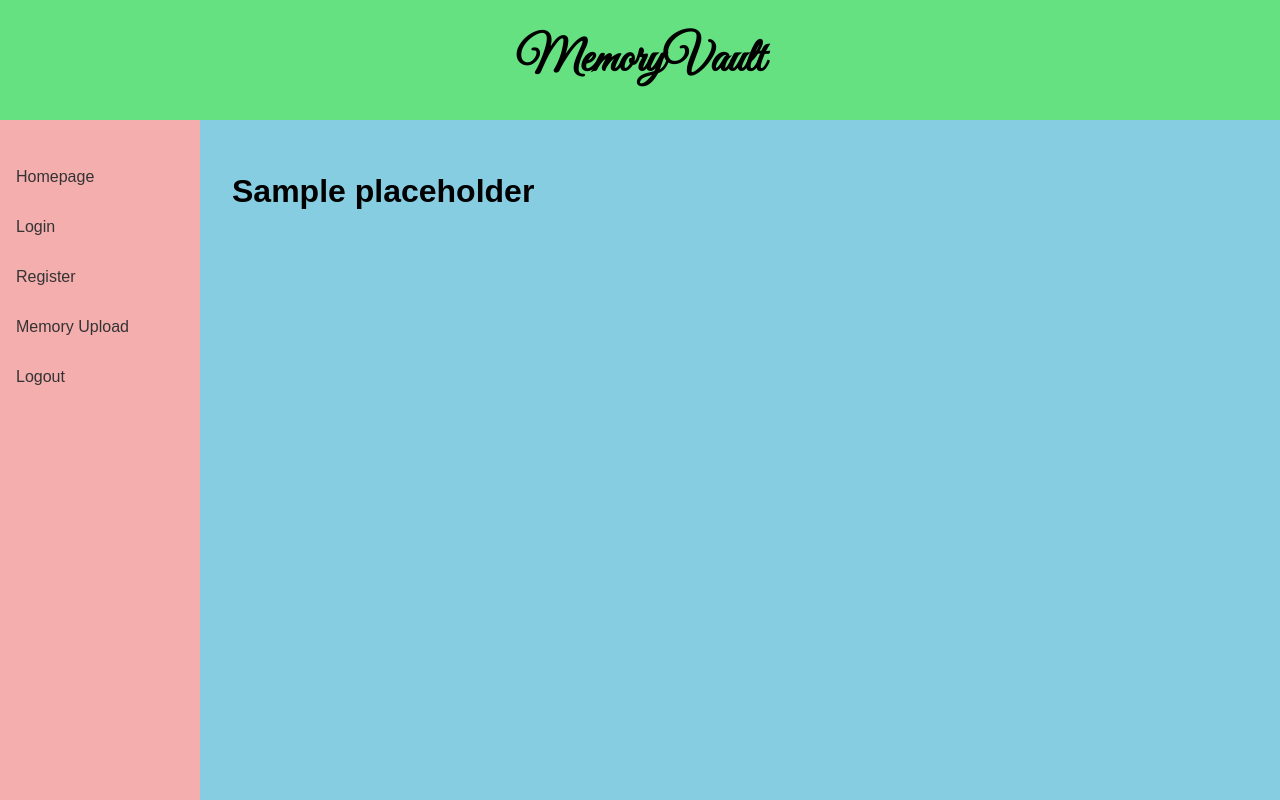
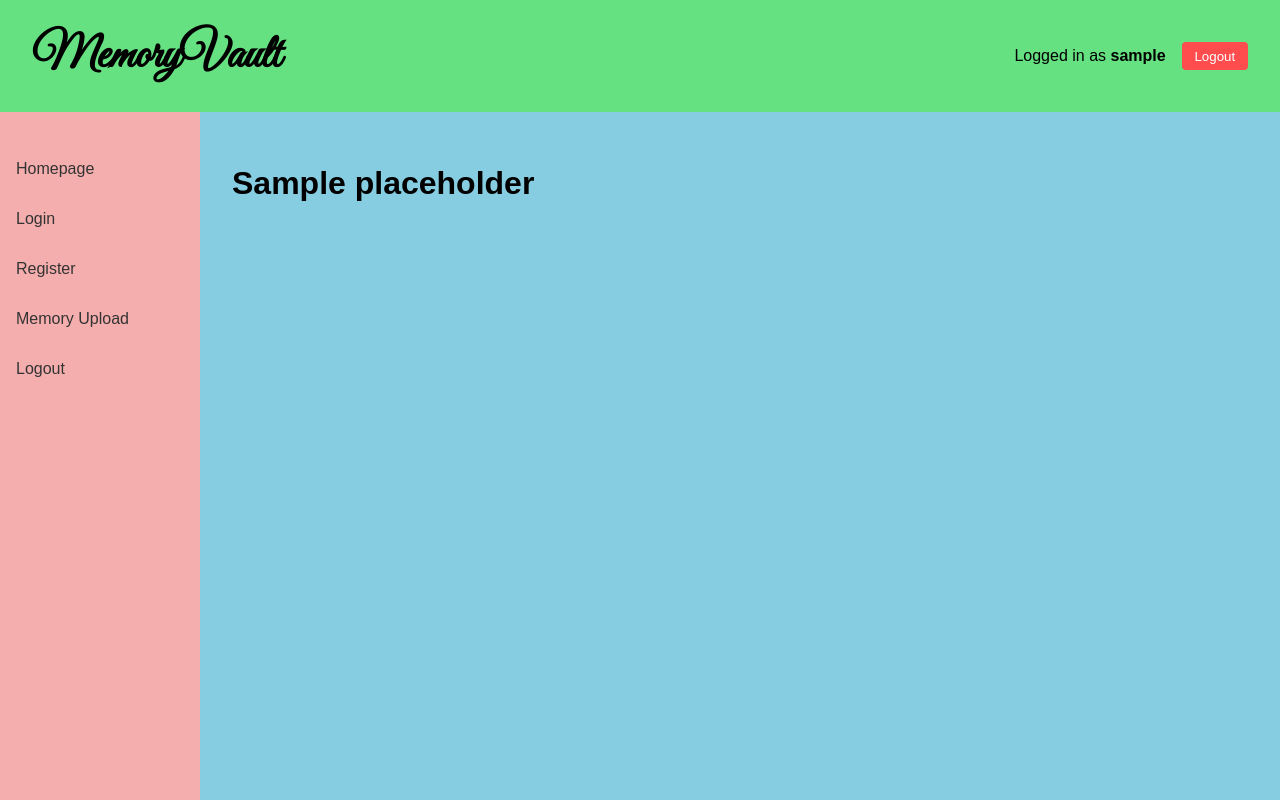
Before and after one commit to togertz/MemoryVault, a Flask app: template src/templates/base.html in a window 1280 px wide. Run offline with Flask 3, Linux system fonts and the light colour scheme; tables that the repository leaves empty hold one stand-in row (values such as "Sample post"); the template is opened without the code that fills it: values that come from a table or form of the project are taken from there, most other values are stand-ins (such as "Sample title", 1, 10 or a date in 2020).

Commit message:
Added login info in top right corner

```diff
--- a/src/routes/user.py
+++ b/src/routes/user.py
@@ -19,7 +19,7 @@ def login():
         if user_id:
             session["user_id"] = user_id
             session["user_html_package"] = UserManagement.get_user_html_package(user_id)
-            flash(f"Successfully logged in - {session['user_id']}", "success")
+            flash(f"Successfully logged in", "success")
 
             return redirect(url_for("memory.upload"))#render_template('login.html', title="Login")
 
@@ -35,6 +35,9 @@ def login():
 
 @user_bp.route("/logout", methods=["GET"])
 def logout():
+    if not session.get("user_id", False):
+        return redirect(url_for("user.login"))
+
     session.clear()
     flash("Successfully logged out", "success")
     return redirect(url_for("base.index"))
--- a/src/static/style.css
+++ b/src/static/style.css
@@ -10,16 +10,15 @@ html, body {
 header {
   height: 80px;
   display: flex;
-  justify-content: center;
+  justify-content: space-between;
   align-items: center;
-  padding: 20px;
+  padding: 1rem 2rem;
   background-color: #66e181;
 }
 
 .container {
   display: flex;
   flex-direction: row;
-  /* height: calc(100vh-80px) */
   overflow: hidden;
 }
 
@@ -30,6 +29,25 @@ header {
   overflow-y: auto;
   box-sizing: border-box;
   overflow: auto;
+}
+
+.logout-btn {
+  background-color: #ff4d4d;
+  color: white;
+  border: none;
+  padding: 0.4rem 0.8rem;
+  border-radius: 4px;
+  cursor: pointer;
+}
+
+.logout-btn:hover {
+    background-color: #cc0000;
+}
+
+.user-info {
+  display: flex;
+  align-items: center;
+  gap: 1rem;
 }
 
 /* Headline */
--- a/src/templates/base.html
+++ b/src/templates/base.html
@@ -14,6 +14,14 @@
 
     <header>
         <h1 class="fancy">MemoryVault</h1>
+        {% if user %}
+        <div class="user-info">
+            <span class="username">Logged in as <b>{{ user.username }}</b></span>
+            <form method="GET" action="{{ url_for('user.logout')  }}">
+                <button type="submit" class="logout-btn">Logout</button>
+            </form>
+        </div>
+        {% endif %}
     </header>
 
     <div class="container">
```
Also changed, not shown: src/models/user.py (+8 -0 lines).
